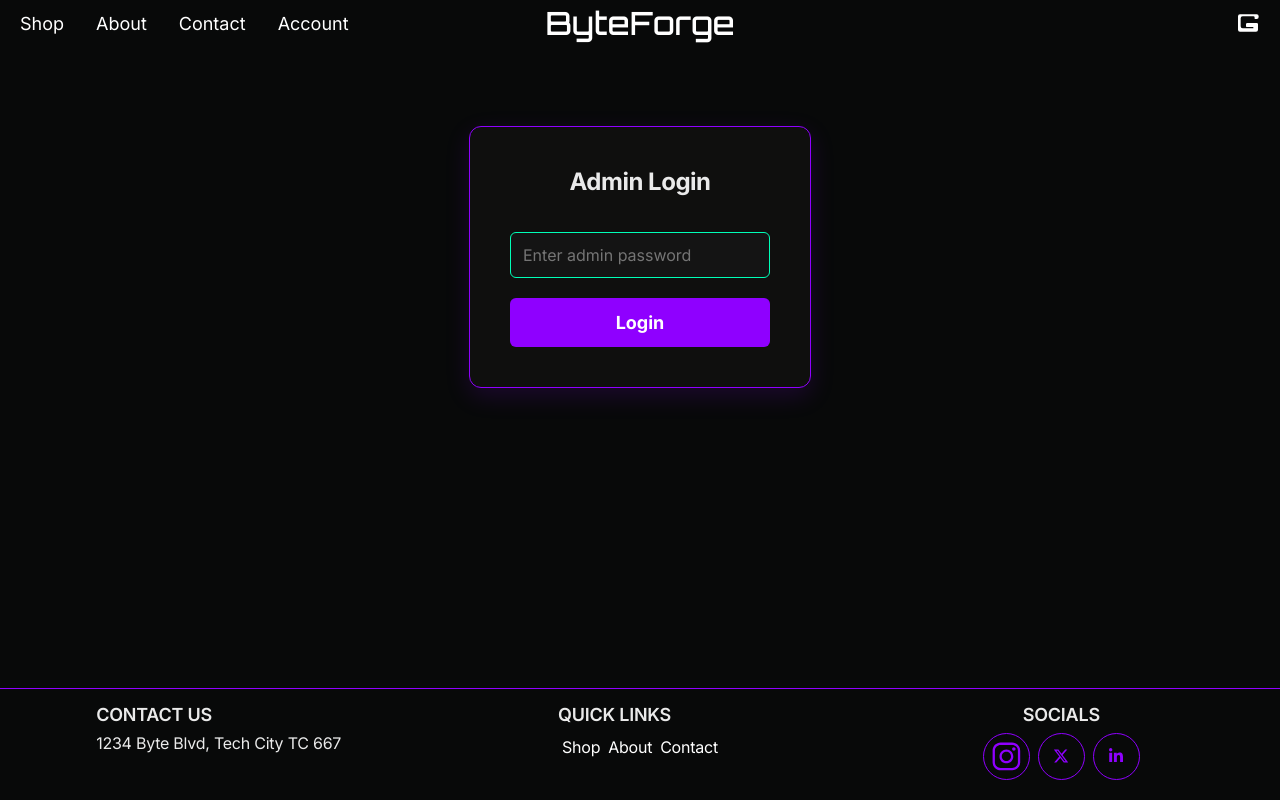
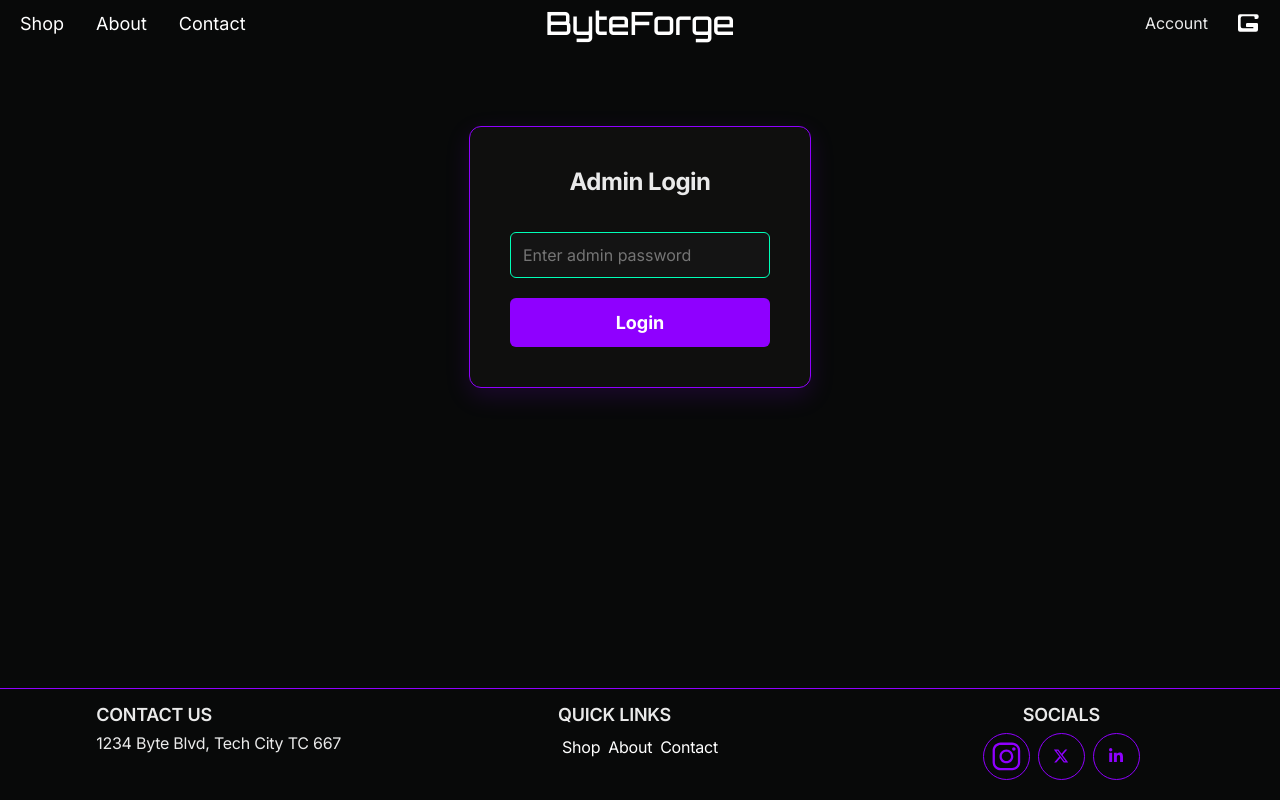
Before and after one commit to ParalelSt/ByteForge, a React (Vite) app in the folder byteForge/: page /admin in a window 1280 px wide. Built offline with nearby package versions, Linux system fonts and the light colour scheme; no server answers.

Commit message:
fix: desktop navigation styles, added hover effects, on active selector showing which page is currently selected

```diff
--- a/byteForge/src/components/DesktopNavigation.tsx
+++ b/byteForge/src/components/DesktopNavigation.tsx
@@ -17,9 +17,6 @@ const DesktopNavigation = () => {
       <Link className={isActive("/contact") ? "active" : ""} to="/contact">
         <span>Contact</span>
       </Link>
-      <Link className={isActive("/account") ? "active" : ""} to="/account">
-        <span>Account</span>
-      </Link>
     </nav>
   );
 };
--- a/byteForge/src/components/Header.tsx
+++ b/byteForge/src/components/Header.tsx
@@ -2,7 +2,7 @@ import { useState } from "react";
 import { FiMenu, FiX } from "react-icons/fi";
 import GIcon from "@/assets/icons/GIcon.svg";
 import "@/styles/header.scss";
-import { Link } from "react-router-dom";
+import { Link, useLocation } from "react-router-dom";
 import Cart from "@/components/Cart";
 import MobileNavigation from "@/components/MobileNavigation";
 import DesktopNavigation from "./DesktopNavigation";
@@ -10,6 +10,9 @@ import DesktopNavigation from "./DesktopNavigation";
 const Header = () => {
   const [hamburgerOpen, setHamburgerOpen] = useState<boolean>(false);
   const [cartOpen, setCartOpen] = useState<boolean>(false);
+  const location = useLocation();
+
+  const isActive = (path: string) => location.pathname === path;
 
   return (
     <header className="header-container">
@@ -34,6 +37,13 @@ const Header = () => {
       <Link className="logo" to={"/"}>
         ByteForge
       </Link>
+      <div className="right-actions">
+        <Link
+          className={`account-link ${isActive("/account") ? "active" : ""}`}
+          to="/account"
+        >
+          <span>Account</span>
+        </Link>
         <button
           className="cart-btn"
           aria-label="Go to cart"
@@ -43,6 +53,7 @@ const Header = () => {
         >
           <img src={GIcon} alt="Cart icon" />
         </button>
+      </div>
       {cartOpen && <Cart cartOpen={cartOpen} setCartOpen={setCartOpen} />}
     </header>
   );
--- a/byteForge/src/styles/Header.scss
+++ b/byteForge/src/styles/Header.scss
@@ -38,9 +38,52 @@
 
     }
 
-    .cart-btn {
+    .right-actions {
+        display: flex;
+        align-items: center;
+        gap: 1.5rem;
+
         margin-left: auto;
 
+        .account-link {
+            position: relative;
+            display: none;
+
+            padding: 0.25rem 0;
+
+            color: v.$text-color;
+            font-family: v.$font-body;
+            font-size: v.$fs-body;
+
+            transition: color 200ms ease;
+
+            &:hover {
+                color: v.$accent;
+
+                cursor: pointer;
+            }
+
+            &.active {
+                color: v.$accent;
+
+                &::after {
+                    content: '';
+                    position: absolute;
+                    bottom: -4px;
+                    left: 0;
+                    width: 100%;
+                    height: 2px;
+                    background: v.$accent;
+                }
+            }
+
+            @media (min-width: v.$desktop) {
+                display: inline;
+            }
+        }
+    }
+
+    .cart-btn {
         transition: scale, 150ms;
 
         &:active {
--- a/byteForge/src/styles/navigation.scss
+++ b/byteForge/src/styles/navigation.scss
@@ -103,17 +103,33 @@
         font-size: v.$fs-sub;
 
         padding: 0.25rem;
+        position: relative;
 
-        width: 100%;
-        height: 100%;
+        transition: color 200ms ease;
+
+        &:hover {
+            color: v.$accent;
+
+            cursor: pointer;
+        }
 
         &.active {
-            cursor: pointer;
-            filter: drop-shadow(0 0 6px v.$accent);
+            color: v.$accent;
+
+            span::after {
+                content: '';
+                position: absolute;
+                bottom: -7px;
+                left: 0;
+                width: 100%;
+                height: 2px;
+                background: v.$accent;
+            }
         }
 
         span {
             display: inline-block;
+            position: relative;
         }
     }
     }
```
Lines whose indentation alone changed are shown as unchanged.
